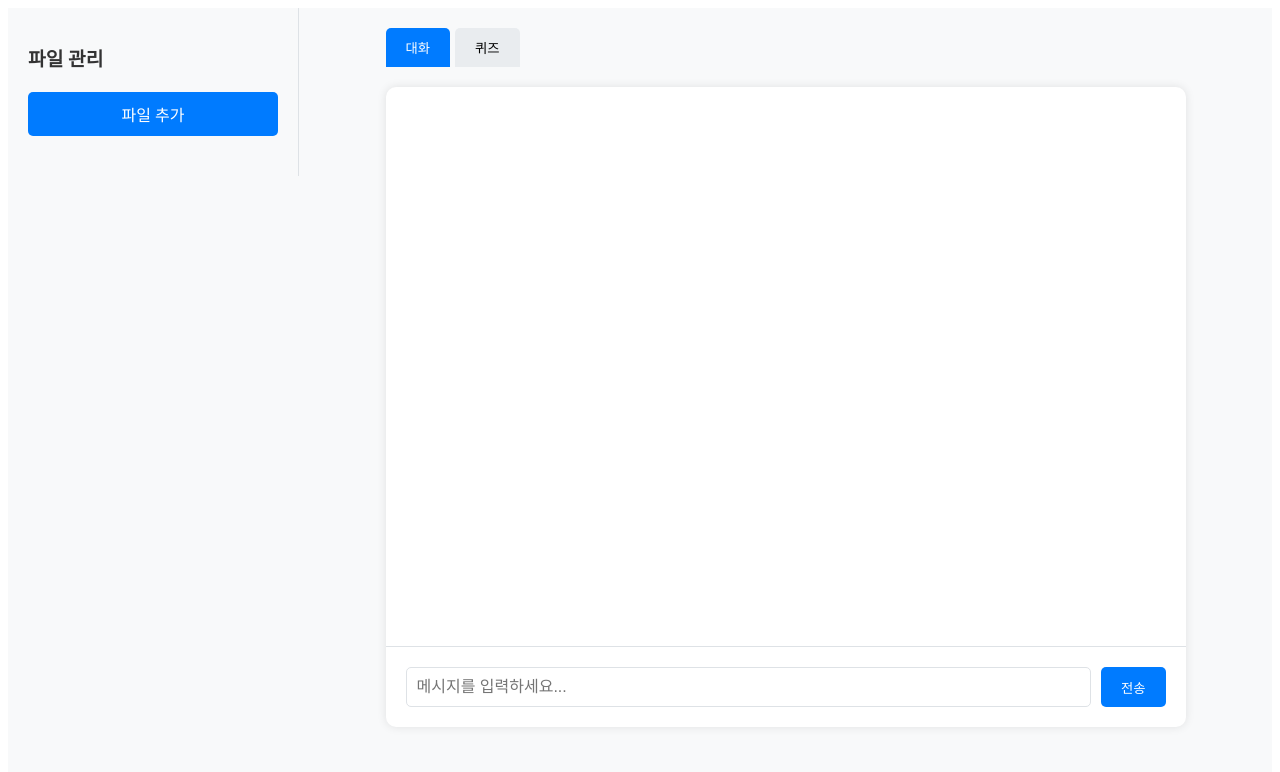
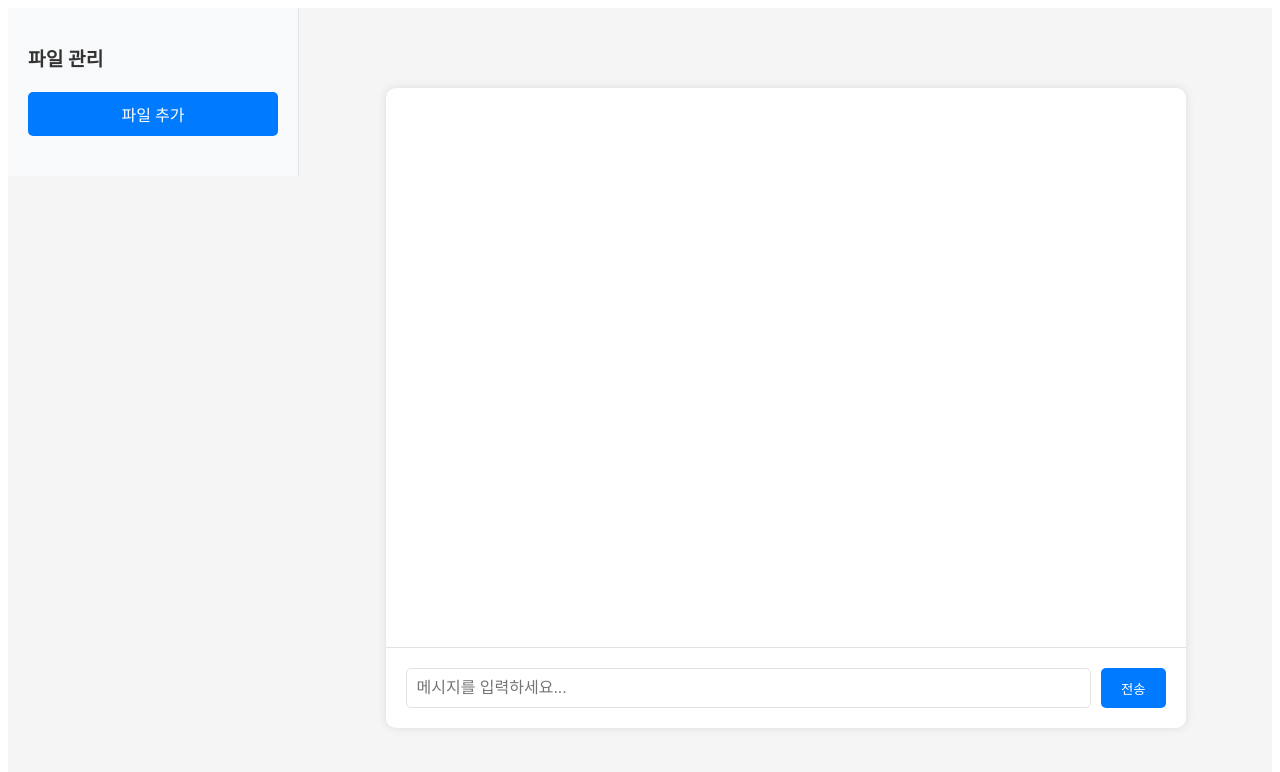
Before and after one commit to lpsfo/WebProject, a React (Create React App) app: page / in a window 1280 px wide. Shown: the top 772 px of the page. Built offline with nearby package versions, Linux system fonts and the light colour scheme.

Commit message:
Revert "퀴즈 탭 추가함"
This reverts commit 603162ee62d57442dc0bb81433bac00d67bd44fd.

```diff
--- a/src/App.js
+++ b/src/App.js
@@ -1,72 +1,34 @@
-import React, { useState } from 'react';
+import React, { useState, useCallback } from 'react';
 import styled from 'styled-components';
 import ChatInterface from './components/ChatInterface';
-import QuizInterface from './components/QuizInterface';
 import FileSidebar from './components/FileSidebar';
 
 const AppContainer = styled.div`
   display: flex;
   min-height: 100vh;
-  background-color: #f8f9fa;
+  background-color: #f5f5f5;
 `;
 
 const MainContent = styled.div`
   flex: 1;
   display: flex;
-  flex-direction: column;
+  justify-content: center;
   align-items: center;
   padding: 20px;
 `;
 
-const TabContainer = styled.div`
-  width: 90%;
-  max-width: 800px;
-  display: flex;
-  margin-bottom: 20px;
-`;
-
-const Tab = styled.button`
-  padding: 10px 20px;
-  background-color: ${props => props.active ? '#007bff' : '#e9ecef'};
-  color: ${props => props.active ? 'white' : 'black'};
-  border: none;
-  border-radius: 5px 5px 0 0;
-  cursor: pointer;
-  margin-right: 5px;
-  transition: all 0.3s ease;
-
-  &:hover {
-    background-color: ${props => props.active ? '#0056b3' : '#dee2e6'};
-  }
-`;
-
 function App() {
   const [files, setFiles] = useState([]);
-  const [activeTab, setActiveTab] = useState('chat');
+
+  const handleFilesUpdate = useCallback((updatedFiles) => {
+    setFiles(updatedFiles);
+  }, []);
 
   return (
     <AppContainer>
-      <FileSidebar files={files} setFiles={setFiles} />
+      <FileSidebar onFilesUpdate={handleFilesUpdate} />
       <MainContent>
-        <TabContainer>
-          <Tab
-            active={activeTab === 'chat'}
-            onClick={() => setActiveTab('chat')}
-          >
-            대화
-          </Tab>
-          <Tab
-            active={activeTab === 'quiz'}
-            onClick={() => setActiveTab('quiz')}
-          >
-            퀴즈
-          </Tab>
-        </TabContainer>
-        {activeTab === 'chat' ? (
-          <ChatInterface files={files} />
-        ) : (
-          <QuizInterface />
-        )}
+        <ChatInterface files={files} />
       </MainContent>
     </AppContainer>
   );
--- a/src/components/FileSidebar.js
+++ b/src/components/FileSidebar.js
@@ -73,13 +73,17 @@ const DeleteButton = styled.button`
 function FileSidebar({ onFilesUpdate }) {
   const [files, setFiles] = useState([]);
 
+  // useEffect(() => {
+  //   // 로컬 스토리지에서 파일 목록 불러오기
+  //   const savedFiles = JSON.parse(localStorage.getItem('files') || '[]');
+  //   setFiles(savedFiles);
+  //   onFilesUpdate(savedFiles);
+  // }, [onFilesUpdate]);
   useEffect(() => {
-    const saved = JSON.parse(localStorage.getItem('files') || '[]');
-    if (JSON.stringify(saved) !== JSON.stringify(files)) {
-      setFiles(saved);
-      onFilesUpdate(saved);
-    }
-  }, []);
+    const savedFiles = JSON.parse(localStorage.getItem('files') || '[]');
+    setFiles(savedFiles);
+    onFilesUpdate(savedFiles);
+  }, [onFilesUpdate]);
 
 
   const readFileContent = (file) => {
--- a/src/components/QuizInterface.js
+++ /dev/null
@@ -1,32 +0,0 @@
-import React from 'react';
-import styled from 'styled-components';
-
-const QuizContainer = styled.div`
-  width: 90%;
-  max-width: 800px;
-  height: 80vh;
-  background: white;
-  border-radius: 10px;
-  box-shadow: 0 0 10px rgba(0, 0, 0, 0.1);
-  display: flex;
-  flex-direction: column;
-`;
-
-const QuizContent = styled.div`
-  flex: 1;
-  padding: 20px;
-  overflow-y: auto;
-`;
-
-function QuizInterface() {
-  return (
-    <QuizContainer>
-      <QuizContent>
-        <h2>퀴즈</h2>
-        <p>퀴즈 기능이 준비 중입니다...</p>
-      </QuizContent>
-    </QuizContainer>
-  );
-}
-
-export default QuizInterface;
```
